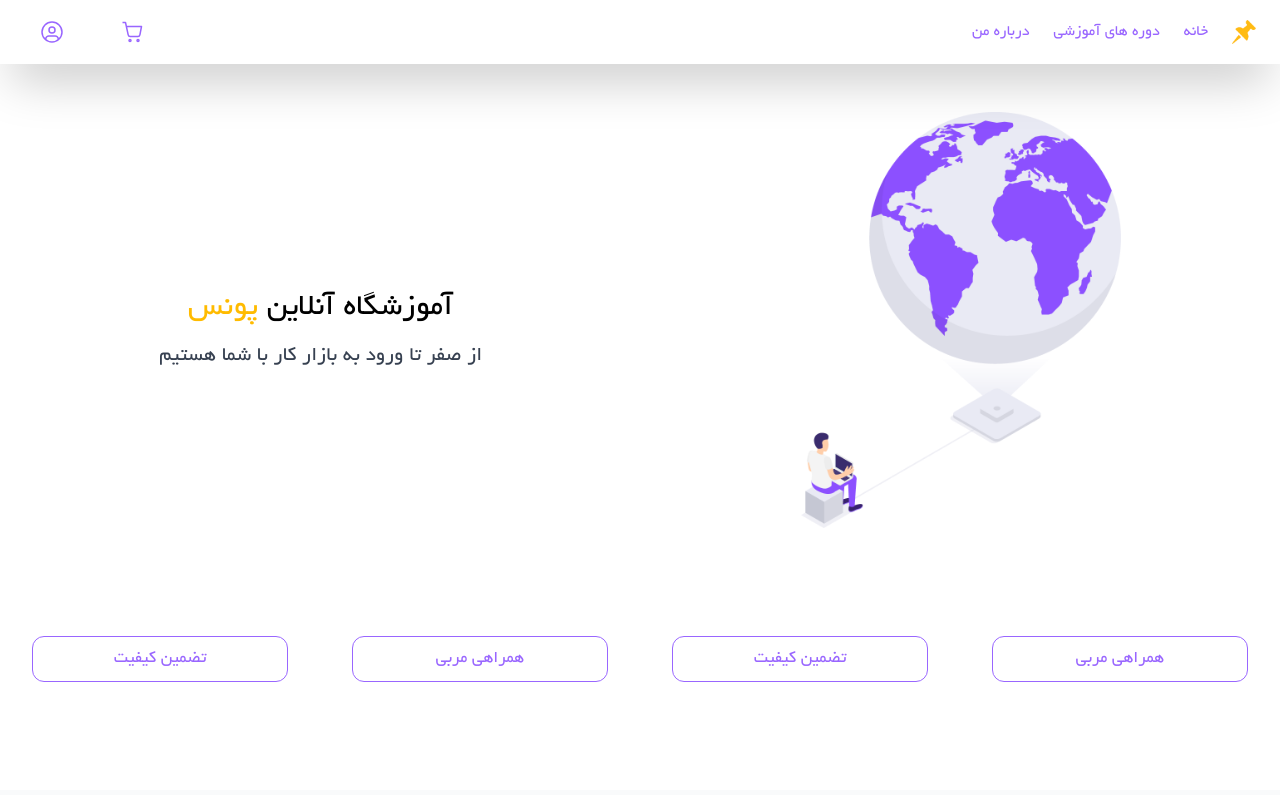
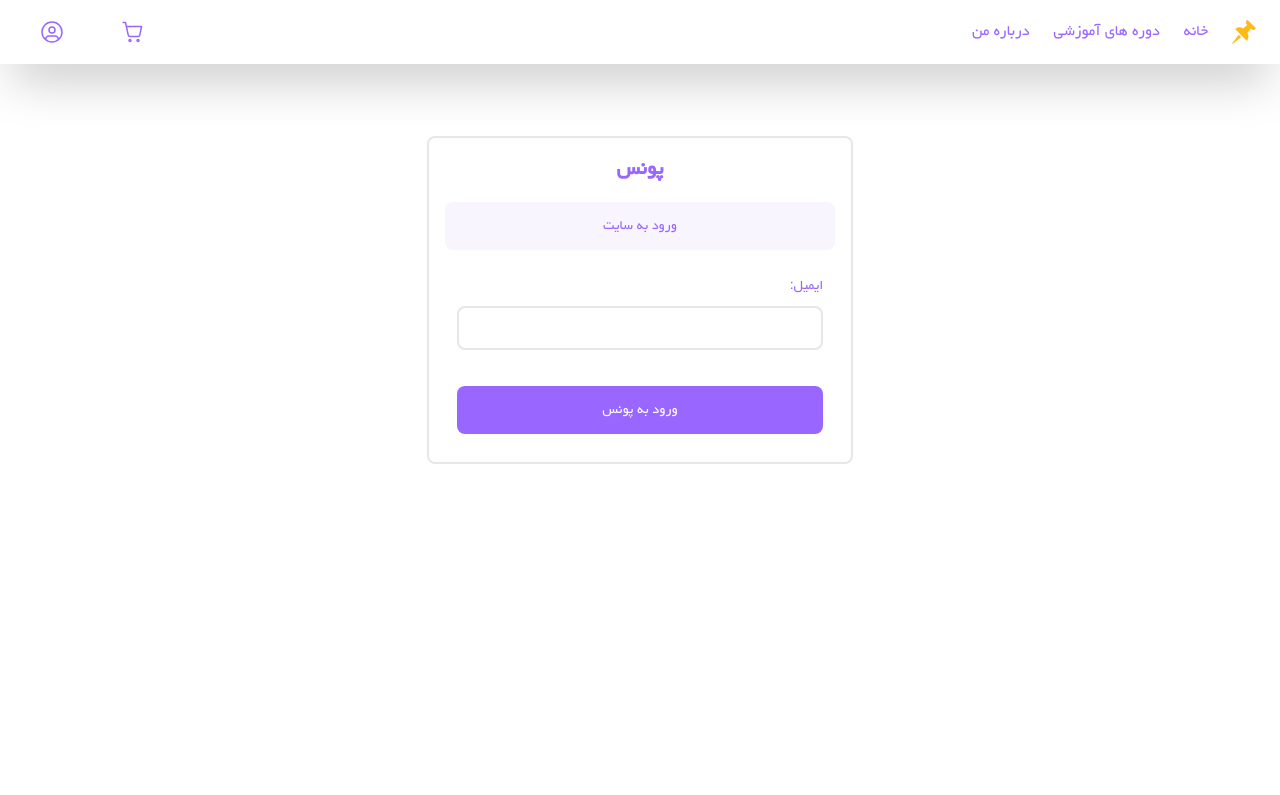
Before and after one commit to abolfazl0215/poones, a React (Create React App) app: page / in a window 1280 px wide. Shown: the top 795 px of the page. Built offline with nearby package versions, Linux system fonts and the light colour scheme.

Commit message:
create page Login

```diff
--- a/src/Component/HomePage/Section3.jsx
+++ b/src/Component/HomePage/Section3.jsx
@@ -1,9 +1,9 @@
 import React from 'react'
 
 const Section3 = () => {
+
     return (
         <div>
-
             <h1 className="text-center text-gray-600 bg-gray-50 font-bold text-2xl md:text-4xl mt-24">دوره های برتر پونس</h1>
             <div className="p-5 md:flex md:justify-around">
                 <div className="sm:w-full pb-4 course-shadow mt-5 md:w-30/100">
--- /dev/null
+++ b/src/Component/Login/Login.jsx
@@ -0,0 +1,35 @@
+import React from "react";
+
+const Login = () => {
+  return (
+    <div>
+      <h1 className="">.</h1>
+      <form className="mt-28 mx-auto  border-2 w-4/5 md:w-1/3 p-4 text-color rounded-lg">
+        <p className="text-center text-2xl font-extrabold">پونس</p>
+        <p className=" text-center p-3 mt-4 bg-color-fade rounded-lg">
+          ورود به سایت
+        </p>
+        <div className="p-3 mt-3">
+          <label>
+            ایمیل:
+            <br />
+            <input
+              type="text"
+              className="w-full border-2 mt-2 h-11 rounded-lg"
+            />
+          </label>
+        </div>
+        <div className="p-3">
+          <button
+            type="submit"
+            className="w-full bg-color text-white p-3 rounded-lg mt-3"
+          >
+            ورود به پونس
+          </button>
+        </div>
+      </form>
+    </div>
+  );
+};
+
+export default Login;
--- a/src/Container/App.jsx
+++ b/src/Container/App.jsx
@@ -1,24 +1,25 @@
-import React from 'react';
-import Footer from '../Component/HomePage/Footer';
-import Section1 from '../Component/HomePage/Section1';
-import Section2 from '../Component/HomePage/Section2';
-import Section3 from '../Component/HomePage/Section3';
-import Section4 from '../Component/HomePage/Section4';
-import Section5 from '../Component/HomePage/Section5';
-import Nav from '../Component/Nav/Nav';
+import React from "react";
+import Footer from "../Component/HomePage/Footer";
+import Section1 from "../Component/HomePage/Section1";
+import Section2 from "../Component/HomePage/Section2";
+import Section3 from "../Component/HomePage/Section3";
+import Section4 from "../Component/HomePage/Section4";
+import Section5 from "../Component/HomePage/Section5";
+import Login from "../Component/Login/Login";
+import Nav from "../Component/Nav/Nav";
 const App = () => {
   return (
     <div>
-      <Nav/>
-      <Section1/>
+      <Nav />
+      {/* <Section1/>
       <Section2/>
       <Section3/>
       <Section4/>
-      <Section5/>
-      <Footer/>
-
+      <Section5/> */}
+      <Login />
+      {/* <Footer /> */}
     </div>
-   );
-}
+  );
+};
 
 export default App;
--- a/src/Container/style.scss
+++ b/src/Container/style.scss
@@ -110,3 +110,7 @@ body {
 .box-collapse {
     border: solid 1px #9966ff;
 }
+
+.border-theme {
+    border: solid 1px #9966ff;
+}
```
Also changed, not shown: src/Component/HomePage/Footer.jsx (+9 -7 lines).
